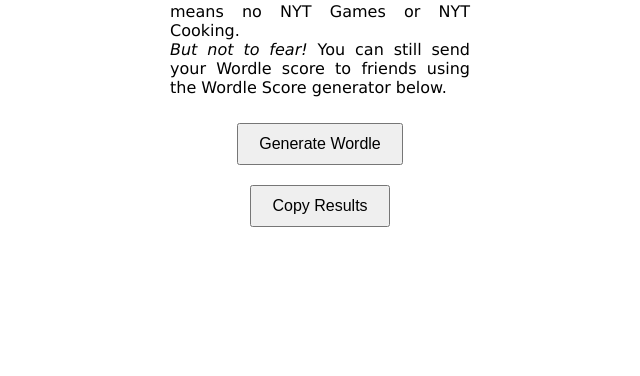
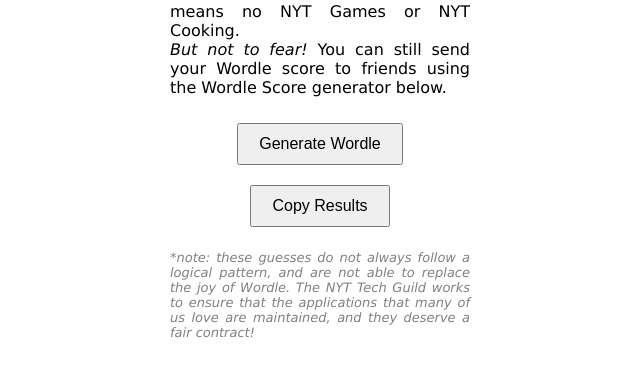
Before and after one commit to dougrosman/real-wordle, a plain HTML site: page index.html in a window 1280 px wide. Shown: the part 136-512 px from the top of the page, without its empty margins (320-960 px from the left). Drawn offline with Linux system fonts and the light colour scheme.

Commit message:
another didactic

```diff
--- a/index.html
+++ b/index.html
@@ -39,6 +39,7 @@
   <div id="gameOutput"></div>
   <button onclick="generateWordle()">Generate Wordle</button>
   <button onclick="copyResults()">Copy Results</button>
+  <p style="text-align: justify; color:grey; font-size: small;"><i>*note: these guesses do not always follow a logical pattern, and are not able to replace the joy of Wordle. The NYT Tech Guild works to ensure that the applications that many of us love are maintained, and they deserve a fair contract!</i></p>
 </div>
 
 <script>
```
